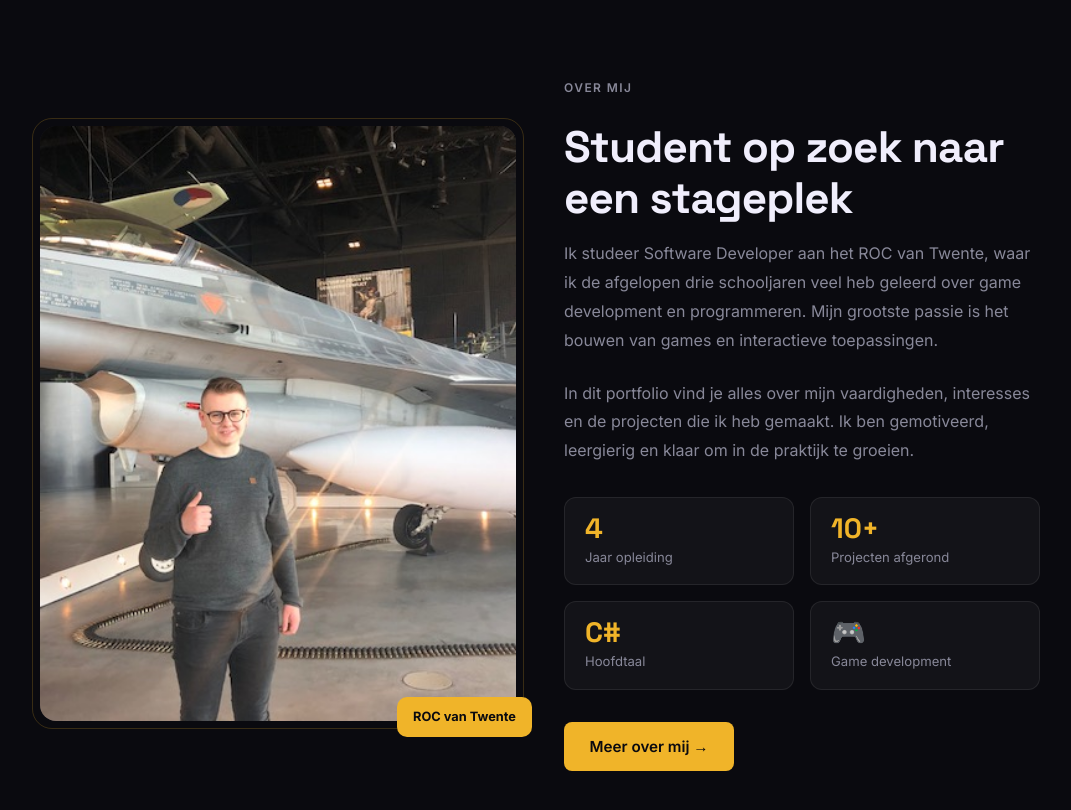
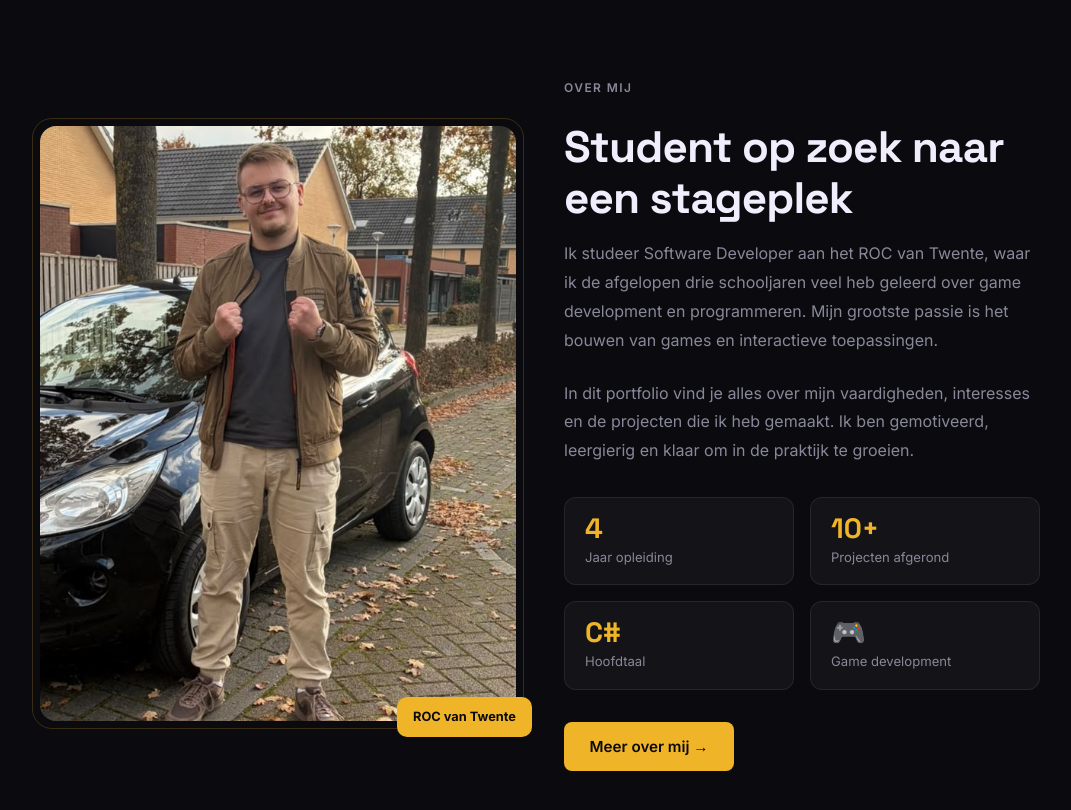
Before and after one commit to SimonBoersma/SimonBoersma.github.io, a plain HTML site: page index.html in a window 1280 px wide. Shown: the part 940-1750 px from the top of the page, without its empty margins (100-1171 px from the left). Drawn offline with Linux system fonts and the light colour scheme.

Commit message:
Foto update homepage

```diff
--- a/index.html
+++ b/index.html
@@ -293,7 +293,7 @@ h1.hero-title {
   <div class="container">
     <div class="about-grid">
       <div class="about-photo-wrap reveal">
-        <img src="Images/FotoOverMij.jpg" alt="Simon Boersma" class="about-photo"
+        <img src="Images/NBFoto2.jpg" alt="Simon Boersma" class="about-photo"
              onerror="this.style.display='none';this.nextElementSibling.style.display='flex'">
         <div class="about-photo-placeholder">👨‍💻</div>
         <div class="about-photo-frame"></div>
```
Also changed, not shown: Images/NBFoto2.jpg (added).
